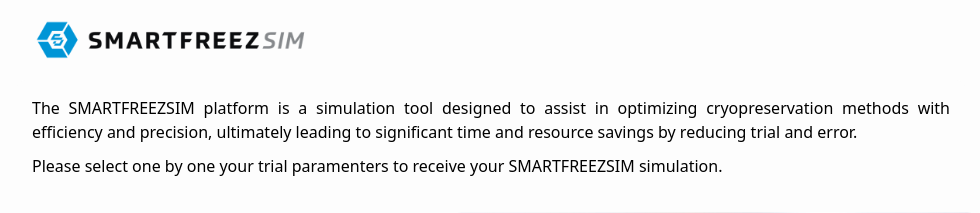
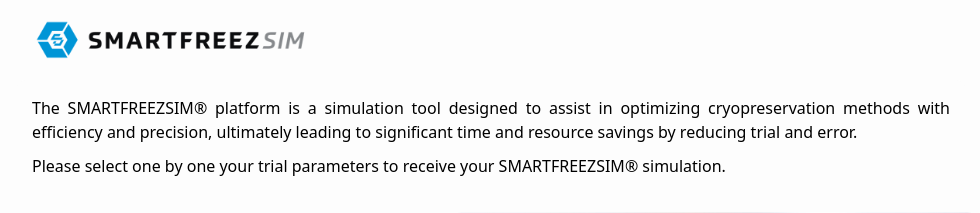
Before and after one commit to dev-qloudyx/cell, a Django app: template simulator/demo/templates/demo/simulator.html in a window 1280 px wide. Shown: the top 213 px of the page, without its empty margins (149-1129 px from the left). Run offline with Django 3.2, Linux system fonts and the light colour scheme; the template is opened without the code that fills it, so the values that code supplies are empty, except form fields; form fields are guessed from the names that the template uses; some libraries are stand-ins or nearby versions.

Commit message:
correção typos

```diff
--- a/simulator/demo/templates/demo/client.html
+++ b/simulator/demo/templates/demo/client.html
@@ -16,7 +16,7 @@
             <a href="mailto:support@smartfreez.com">support@smartfreez.com</a>.
         </p>
         <br>
-        <p>For a New Formulation <span class="redirect" onclick="send()">Press Here</span></p>
+        <p>For a New Simulation <span class="redirect" onclick="send()">Press Here</span></p>
         <br>
 
     </div>
--- a/simulator/demo/templates/demo/simulator.html
+++ b/simulator/demo/templates/demo/simulator.html
@@ -5,12 +5,12 @@
 {% block form %}
 <div class="text">
     <p>
-        The SMARTFREEZSIM platform is a simulation tool designed to assist in optimizing cryopreservation
+        The SMARTFREEZSIM® platform is a simulation tool designed to assist in optimizing cryopreservation
         methods with efficiency and precision, ultimately leading to significant time and resource savings by
         reducing trial and error.
     </p>
     <p>
-        Please select one by one your trial paramenters to receive your SMARTFREEZSIM simulation.
+        Please select one by one your trial parameters to receive your SMARTFREEZSIM® simulation.
     </p>
     <br>
 </div>
```
